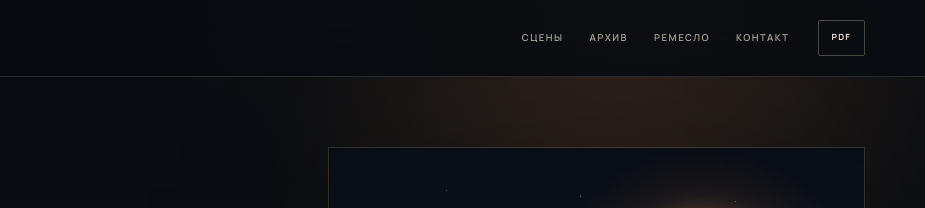
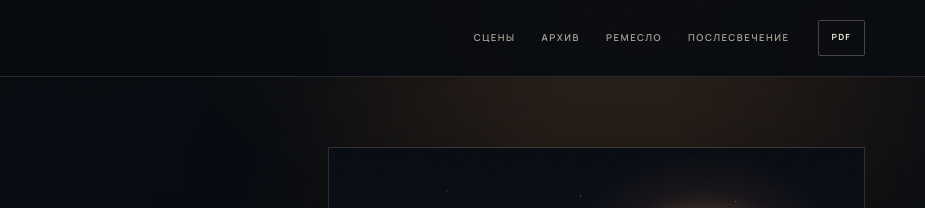
Before and after one commit to Dated-cpu/portfolio, a plain HTML site: page index.html in a window 1280 px wide. Shown: the top 208 px of the page, 355-1280 px from the left. Drawn offline with nearby package versions, Linux system fonts and the light colour scheme.

Commit message:
Align chapter labels with Afterglow section

```diff
--- a/index.html
+++ b/index.html
@@ -23,7 +23,7 @@
         <a href="#projects">Сцены</a>
         <a href="#more">Архив</a>
         <a href="#stack">Ремесло</a>
-        <a href="#contact">Контакт</a>
+        <a href="#contact">Послесвечение</a>
       </nav>
       <a class="btn btn-small btn-ghost" href="portfolio.pdf" target="_blank" rel="noreferrer">PDF</a>
     </div>
@@ -33,7 +33,7 @@
     <a href="#projects" data-chapter="projects"><span>01</span> Сцены</a>
     <a href="#more" data-chapter="more"><span>02</span> Архив</a>
     <a href="#stack" data-chapter="stack"><span>03</span> Ремесло</a>
-    <a href="#contact" data-chapter="contact"><span>04</span> Контакт</a>
+    <a href="#contact" data-chapter="contact"><span>04</span> Послесвечение</a>
   </aside>
 
   <main id="top">
```
